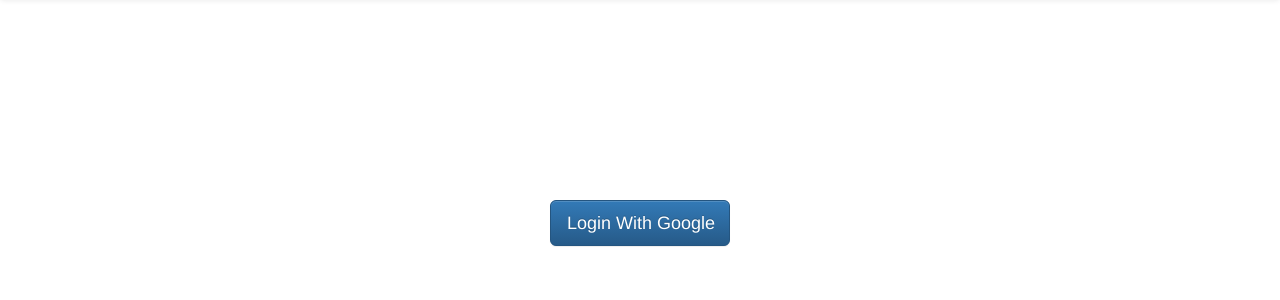
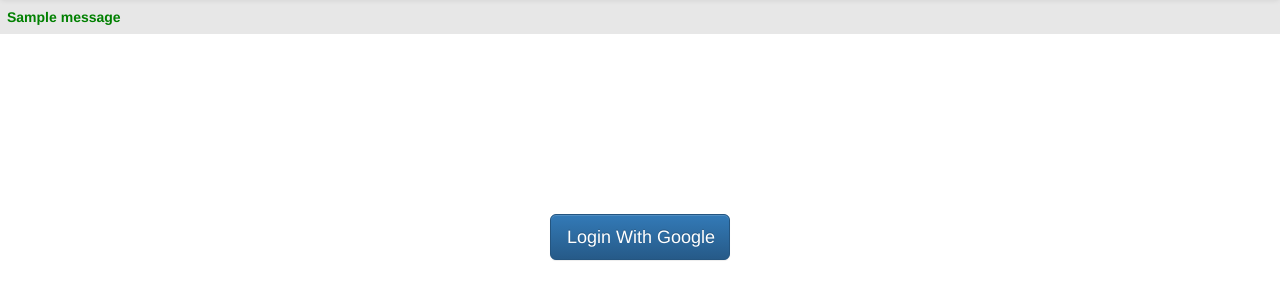
Before and after one commit to deone/ALU, a Django app: template aluapp/aluapp/templates/home.html in a window 1280 px wide. Shown: the part 52-352 px from the top of the page. Run offline with Django 3.2, Linux system fonts and the light colour scheme; the template is opened without the code that fills it, so the values that code supplies are empty; tables that the repository leaves empty hold one stand-in row (values such as "Sample post"); one stand-in notice (Sample message) is shown; some libraries are stand-ins or nearby versions.

Commit message:
Display sucess message.

```diff
--- a/aluapp/aluapp/app/views.py
+++ b/aluapp/aluapp/app/views.py
@@ -1,10 +1,9 @@
 from django.shortcuts import render, render_to_response, redirect
 from django.contrib.auth import logout as auth_logout
 from django.contrib.auth.decorators import login_required
+from django.contrib import messages
 
 from .forms import *
-
-import unicodecsv
 
 def home(request):
     if request.method == 'POST':
@@ -16,11 +15,13 @@ def home(request):
 
     return render(request, 'home.html', {'form': form})
 
+@login_required
 def import_list(request):
     if request.method == 'POST':
         form = ImportForm(request.POST, request.FILES)
         if form.is_valid():
             form.save()
+            messages.success(request, 'Students imported successfully.')
     else:
         form = ImportForm()
 
--- a/aluapp/aluapp/static/css/main.css
+++ b/aluapp/aluapp/static/css/main.css
@@ -1,3 +1,7 @@
+.header {
+  margin-bottom: 0;
+}
+
 .login {
   display: block;
   width: 10em;
@@ -13,3 +17,21 @@
 form {
   width: 50%;
 }
+
+/* Messages */
+.messages,
+.messages li {
+  margin: 0;
+  padding: 0;
+}
+.messages li.success {
+  color: green;
+}
+.messages {
+  list-style: none;
+  background: #e7e7e7;
+  font-weight: bold;
+}
+.messages li {
+  padding: .5em 0 .5em .5em;
+}
--- a/aluapp/aluapp/templates/base.html
+++ b/aluapp/aluapp/templates/base.html
@@ -55,6 +55,14 @@
       </div>
     </nav>
 
+    {% if messages %}
+    <ul class="messages">
+      {% for message in messages %}
+      <li{% if message.tags %} class="{{ message.tags }}"{% endif %}>{{ message }}</li>
+      {% endfor %}
+    </ul>
+    {% endif %}
+
     <div class="container-fluid">
       {% block app_body %}
       {% endblock %}
```
